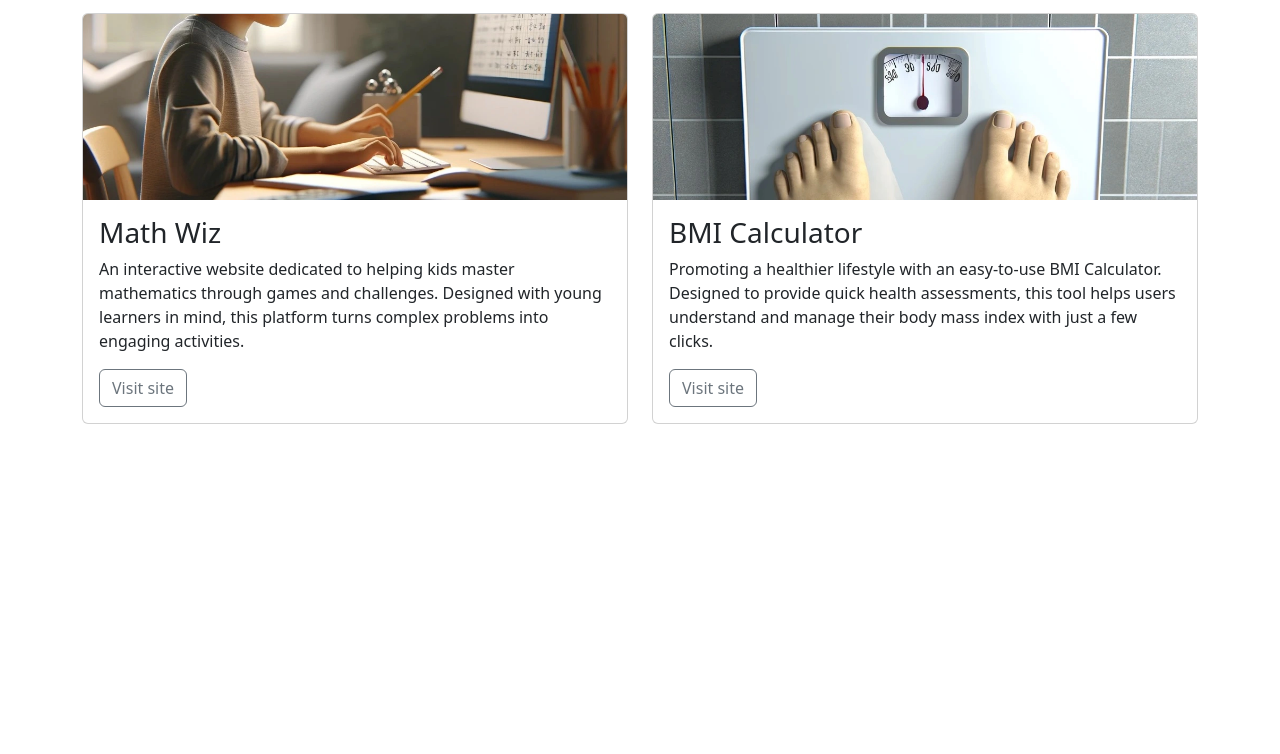
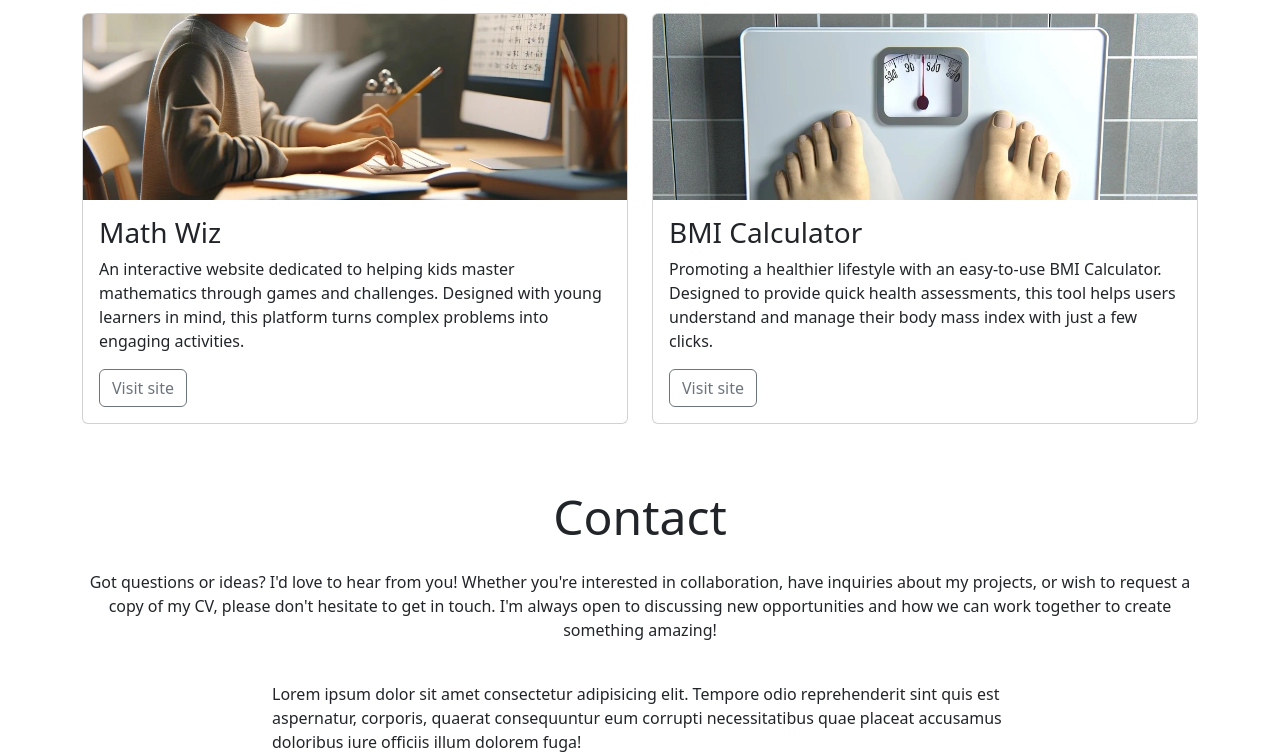
Before and after one commit to Mark1-15/bootstrap-project, a plain HTML site: page index.html in a window 1280 px wide. Shown: the part 1411-2165 px from the top of the page. Before the commit the page ends 1875 px from the top, so only its background shows below. Drawn offline with nearby package versions, Linux system fonts and the light colour scheme.

Commit message:
added footer

```diff
--- a/index.html
+++ b/index.html
@@ -177,10 +177,26 @@
             </div>
         </section>
     </main>
+
+    <!-- Contact section -->
+    <footer id="contact" class="container">
+        <div class="row justify-content-center">
+            <div class="col-12 text-center my-4">
+                <h2 class="display-5">Contact</h2>
+                <p class="mt-4">Got questions or ideas? I'd love to hear from you! Whether you're interested in
+                    collaboration, have inquiries about my projects, or wish to request a copy of my CV, please don't
+                    hesitate to get in touch. I'm always open to discussing new opportunities and how we can work
+                    together to create something amazing!</p>
+            </div>
+            <div class="col-12 col-md-10 col-lg-8">Lorem ipsum dolor sit amet consectetur adipisicing elit. Tempore odio
+                reprehenderit sint quis est aspernatur, corporis, quaerat consequuntur eum corrupti necessitatibus quae
+                placeat accusamus doloribus iure officiis illum dolorem fuga!</div>
+        </div>
+    </footer>
     <!-- Bootstrap JS Script-->
     <script src="https://cdn.jsdelivr.net/npm/bootstrap@5.3.3/dist/js/bootstrap.bundle.min.js"
-        integrity="sha384-YvpcrYf0tY3lHB60NNkmXc5s9fDVZLESaAA55NDzOxhy9GkcIdslK1eN7N6jIeHz"
-        crossorigin="anonymous"></script>
+        integrity="sha384-YvpcrYf0tY3lHB60NNkmXc5s9fDVZLESaAA55NDzOxhy9GkcIdslK1eN7N6jIeHz" crossorigin="anonymous">
+    </script>
 </body>
 
 </html>
```
